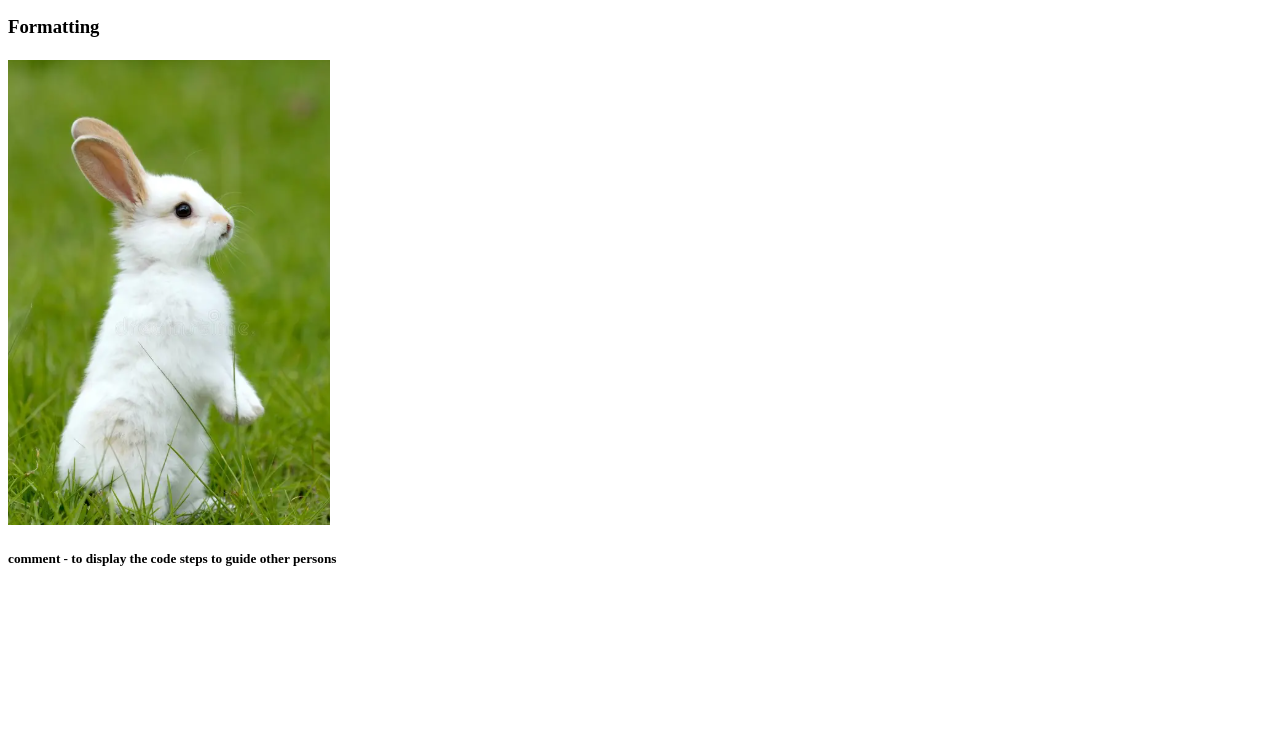
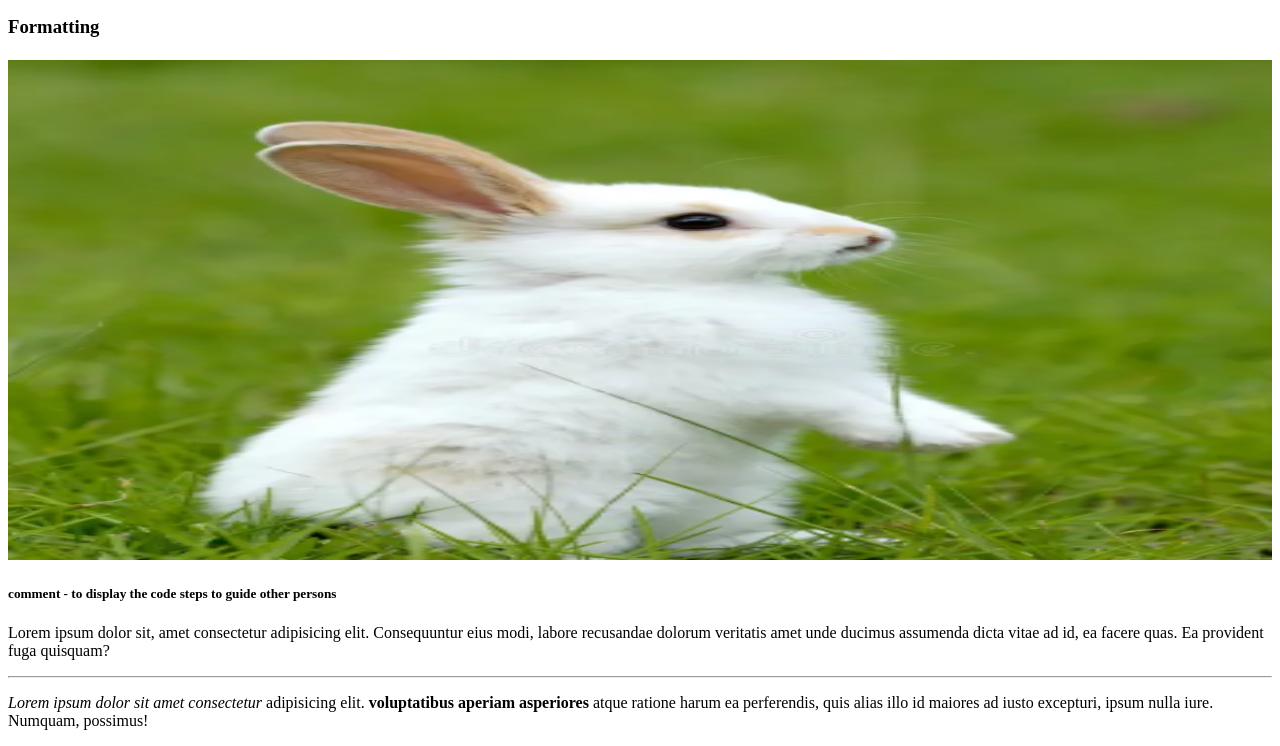
Before and after one commit to ZFaraz09/html-codes, a plain HTML site: page index.html in a window 1280 px wide. Shown: the part 277-1023 px from the top of the page. Before the commit the page ends 866 px from the top, so only its background shows below. Drawn offline with Linux system fonts and the light colour scheme.

Commit message:
content added

```diff
--- a/index.html
+++ b/index.html
@@ -13,8 +13,10 @@
     <h1>html-headings</h1>
     <h2>Paragraph</h2>
     <h3>Formatting</h3>
-    <h4><img src="./assets/imgrbt.png" alt="rabbit"></h4>
+    <h4><img src="./assets/imgrbt.png" alt="rabbit" width="100%" height="500px"></h4>
     <h5>comment - <!----> to display the code steps to guide other persons </h5>
-    <P></P>
+    <P>Lorem ipsum dolor sit, amet consectetur adipisicing elit. Consequuntur eius modi, labore recusandae dolorum veritatis amet unde ducimus assumenda dicta vitae ad id, ea facere quas. Ea provident fuga quisquam?</P>
+    <hr>
+    <p><em>Lorem ipsum dolor sit amet consectetur</em> adipisicing elit. <strong>voluptatibus aperiam asperiores</strong>  atque ratione harum ea perferendis, quis alias illo id maiores ad iusto excepturi, ipsum nulla iure. Numquam, possimus!</p>
 </body>
 </html>
```
